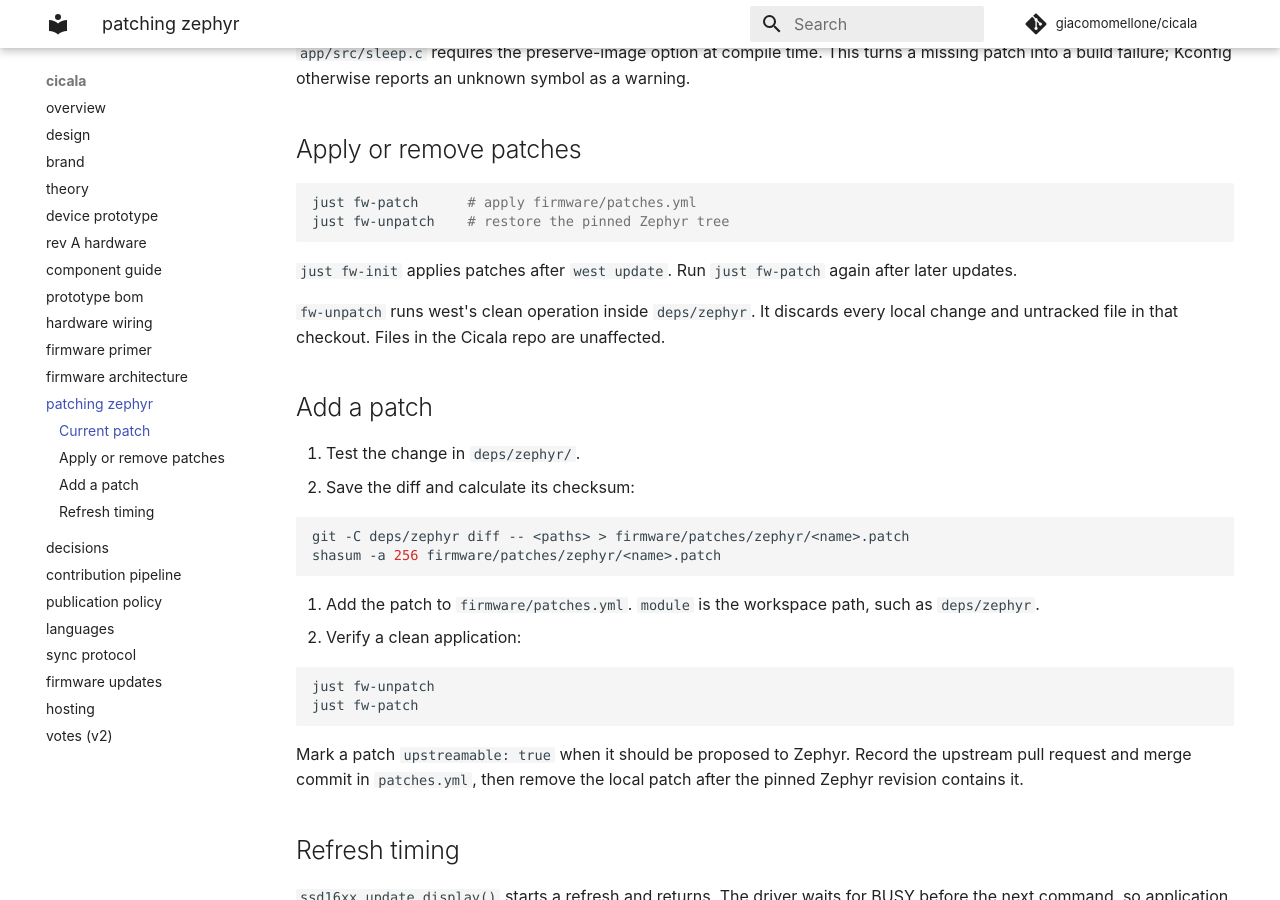
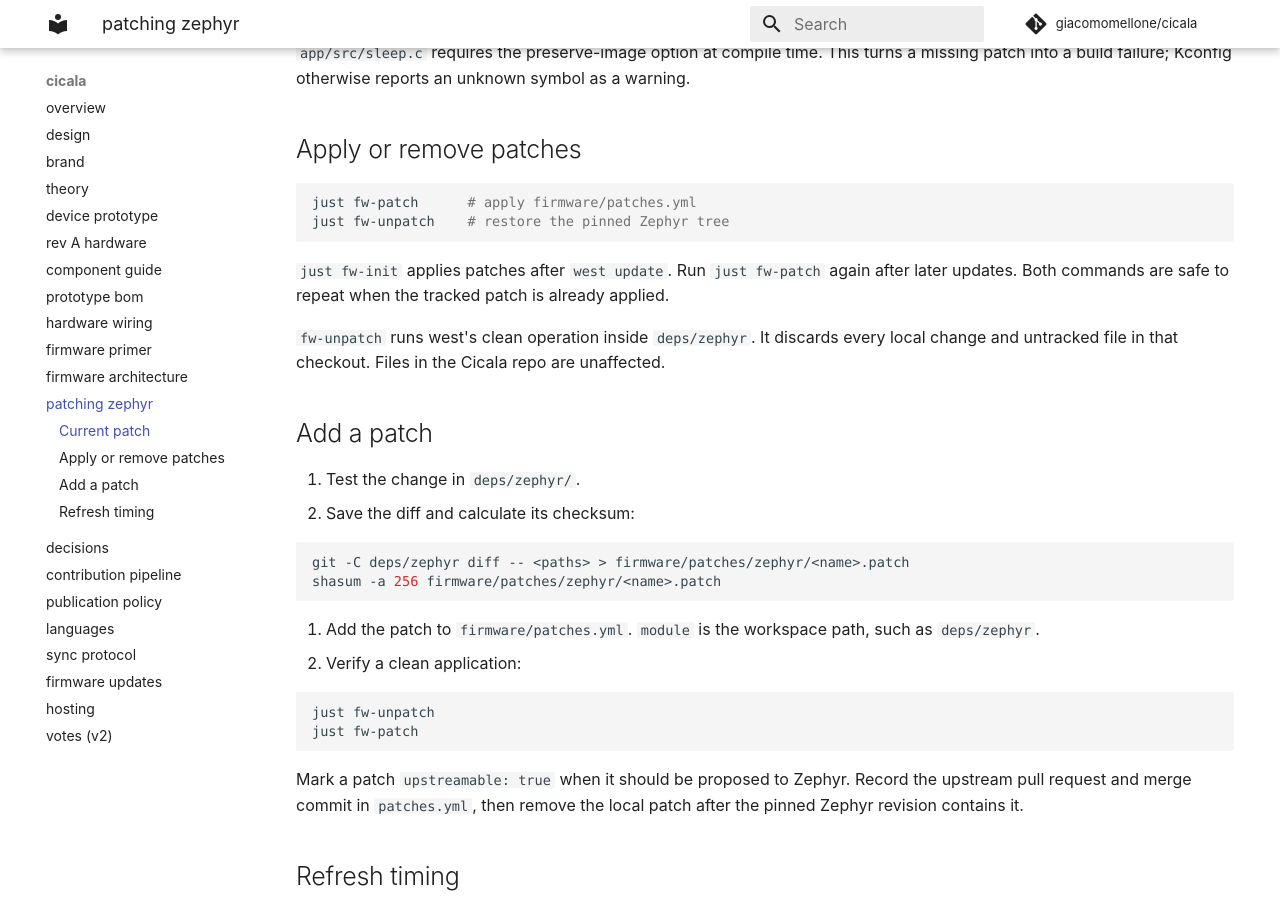
Before and after one commit to giacomomellone/cicala, an MkDocs documentation site: the page built from docs/firmware_patches.md, in a window 1280 px wide and 900 px high, scrolled down 652 px. Built offline with MkDocs 1.6.1 and Material for MkDocs 9.7.7, drawn with Linux system fonts in a browser that asks for light colours; comment, search, counter and statistics services are not loaded.

Commit message:
fix(fw): make firmware setup idempotent

````diff
--- a/docs/firmware_patches.md
+++ b/docs/firmware_patches.md
@@ -35,7 +35,8 @@ just fw-unpatch    # restore the pinned Zephyr tree
 ```
 
 `just fw-init` applies patches after `west update`. Run `just fw-patch` again
-after later updates.
+after later updates. Both commands are safe to repeat when the tracked patch is
+already applied.
 
 `fw-unpatch` runs west's clean operation inside `deps/zephyr`. It discards every
 local change and untracked file in that checkout. Files in the Cicala repo
````
Also changed, not shown: 1 other file.
